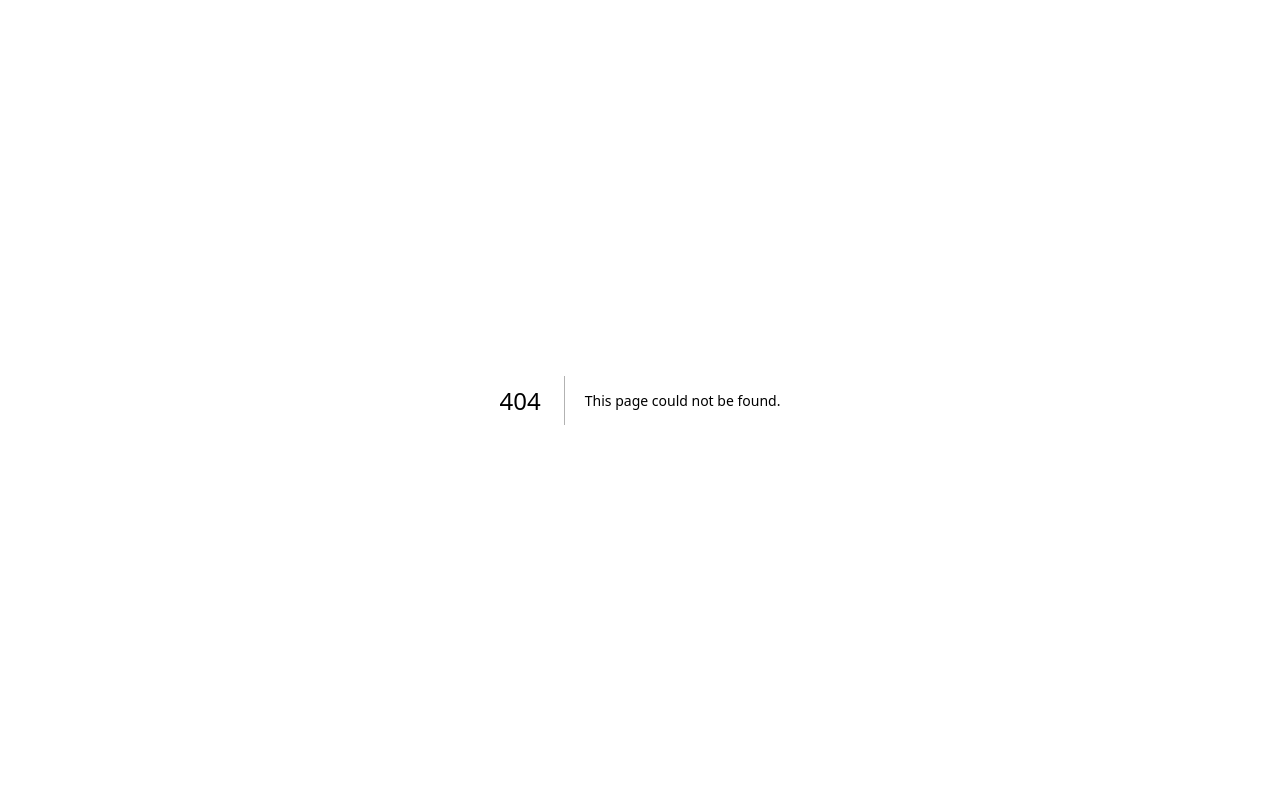
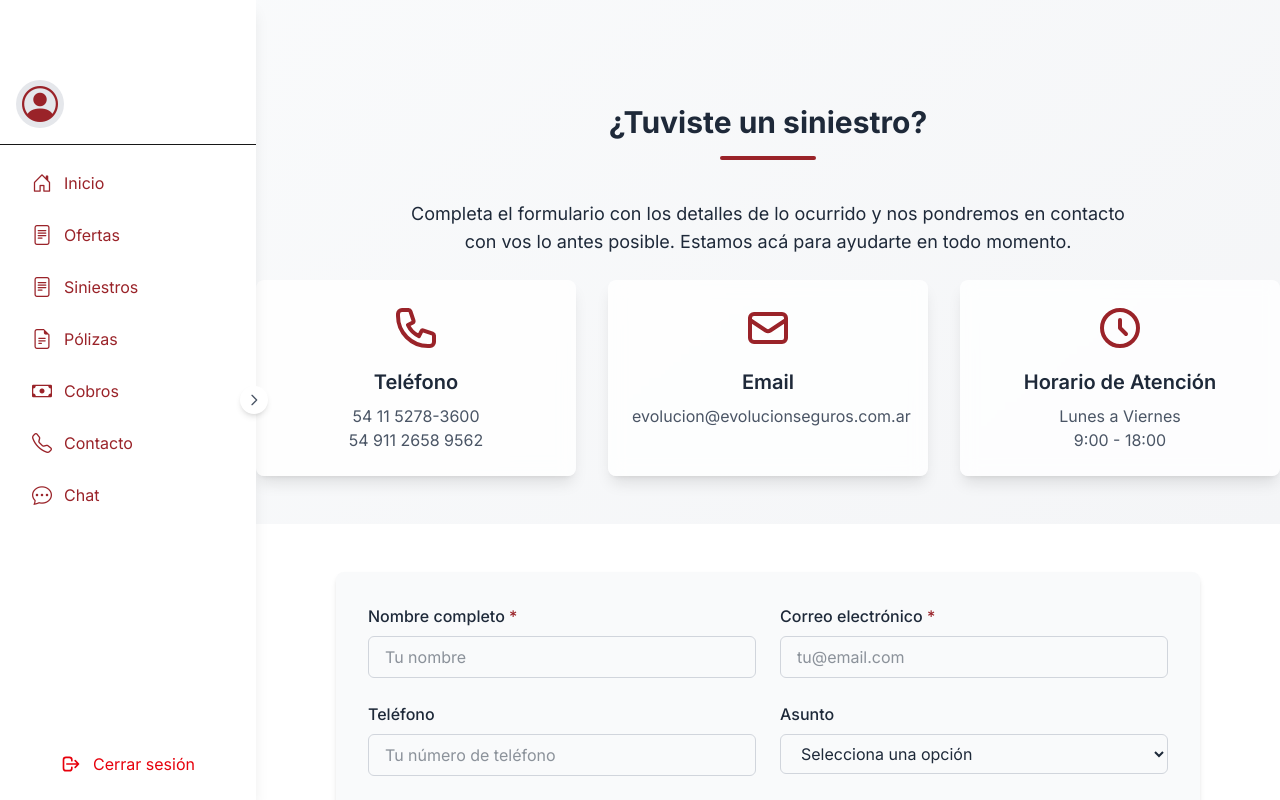
Before and after one commit to virutarasewiez/test-evo-web, a Next.js app: page /login/ingreso/siniestros in a window 1280 px wide. Before the commit this address had no page. Shown: the top 800 px of the page. Built offline with nearby package versions, Linux system fonts and the light colour scheme; sample sign-in values are in the browser's storage.

Commit message:
agregue siniestros

```diff
--- a/src/app/login/components/Sidebar.tsx
+++ b/src/app/login/components/Sidebar.tsx
@@ -41,6 +41,7 @@ export default function Sidebar({ onToggle }: SidebarProps) {
   const menuItems = [
     { name: 'Inicio', path: '/login/ingreso/bienvenida', icon: 'bi-house-door' },
     { name: 'Ofertas', path: '/login/ingreso/ofertas', icon: 'bi-file-text' },
+    { name: 'Siniestros', path: '/login/ingreso/siniestros', icon: 'bi-file-text' },
     { name: 'Pólizas', path: '/login/ingreso/polizas', icon: 'bi-file-earmark-text' },
     { name: 'Cobros', path: '/login/ingreso/cobros', icon: 'bi-cash' },
     { name: 'Contacto', path: '/login/ingreso/contacto', icon: 'bi-telephone' },
--- /dev/null
+++ b/src/app/login/ingreso/siniestros/page.tsx
@@ -0,0 +1,108 @@
+'use client';
+
+import { useEffect, useState } from 'react';
+import { useRouter } from 'next/navigation';
+import Sidebar from '../../components/Sidebar';
+import FormularioContacto from "@/components/FormularioContacto";
+
+export default function SiniestrosPage() {
+  const router = useRouter();
+  const [loading, setLoading] = useState(true);
+  const [sidebarOpen, setSidebarOpen] = useState(true);
+
+  useEffect(() => {
+    const storedData = localStorage.getItem('userData');
+    if (!storedData) {
+      router.push('/login');
+      return;
+    }
+
+    try {
+      JSON.parse(storedData);
+    } catch (err) {
+      console.error('Error al parsear los datos del usuario:', err);
+      router.push('/login');
+    } finally {
+      setLoading(false);
+    }
+  }, [router]);
+
+  const handleSidebarToggle = (isOpen: boolean) => {
+    setSidebarOpen(isOpen);
+  };
+
+  if (loading) {
+    return (
+      <div className="flex h-screen">
+        <Sidebar onToggle={handleSidebarToggle} />
+        <div className={`flex-1 ${sidebarOpen ? 'ml-64' : 'ml-20'} transition-all duration-300 min-h-screen bg-gradient-to-br from-gray-50 to-gray-100 flex items-center justify-center pt-16`}>
+          <div className="flex items-center space-x-4">
+            <div className="animate-spin rounded-full h-8 w-8 border-b-2 border-[#9A2329]"></div>
+            <span className="text-lg text-gray-600">Cargando...</span>
+          </div>
+        </div>
+      </div>
+    );
+  }
+
+  return (
+    <div className="flex h-screen">
+      <Sidebar onToggle={handleSidebarToggle} />
+      <div className={`flex-1 ${sidebarOpen ? 'ml-64' : 'ml-20'} transition-all duration-300 min-h-screen bg-gradient-to-br from-gray-50 to-gray-100 pt-16`}>
+        <main className="py-10">
+          <div className="max-w-3xl mx-auto px-4 text-center">
+            <div className="text-center mb-10">
+              <h2 className="text-3xl font-bold text-gray-800 mb-4">¿Tuviste un siniestro?</h2>
+              <div className="h-1 w-24 bg-[#9A2329] mx-auto rounded"></div>
+            </div>
+
+            <p className="text-lg mb-6 text-gray-800">
+              Completa el formulario con los detalles de lo ocurrido y nos pondremos en contacto con vos lo antes posible. Estamos acá para ayudarte en todo momento.
+            </p>
+          </div>
+
+          <div className="max-w-6xl mx-auto">
+            <div className="grid grid-cols-1 md:grid-cols-3 gap-8 mb-12">
+              {/* Tarjeta de Teléfono */}
+              <div className="bg-white/80 backdrop-blur-sm p-6 rounded-lg shadow-lg text-center">
+                <div className="text-[#9A2329] mb-4">
+                  <svg xmlns="http://www.w3.org/2000/svg" className="h-12 w-12 mx-auto" fill="none" viewBox="0 0 24 24" stroke="currentColor">
+                    <path strokeLinecap="round" strokeLinejoin="round" strokeWidth={2} d="M3 5a2 2 0 012-2h3.28a1 1 0 01.948.684l1.498 4.493a1 1 0 01-.502 1.21l-2.257 1.13a11.042 11.042 0 005.516 5.516l1.13-2.257a1 1 0 011.21-.502l4.493 1.498a1 1 0 01.684.949V19a2 2 0 01-2 2h-1C9.716 21 3 14.284 3 6V5z" />
+                  </svg>
+                </div>
+                <h3 className="text-xl font-semibold mb-2 text-gray-800">Teléfono</h3>
+                <p className="text-gray-600">54 11 5278-3600</p>
+                <p className="text-gray-600">54 911 2658 9562</p>
+              </div>
+
+              {/* Tarjeta de Email */}
+              <div className="bg-white/80 backdrop-blur-sm p-6 rounded-lg shadow-lg text-center">
+                <div className="text-[#9A2329] mb-4">
+                  <svg xmlns="http://www.w3.org/2000/svg" className="h-12 w-12 mx-auto" fill="none" viewBox="0 0 24 24" stroke="currentColor">
+                    <path strokeLinecap="round" strokeLinejoin="round" strokeWidth={2} d="M3 8l7.89 5.26a2 2 0 002.22 0L21 8M5 19h14a2 2 0 002-2V7a2 2 0 00-2-2H5a2 2 0 00-2 2v10a2 2 0 002 2z" />
+                  </svg>
+                </div>
+                <h3 className="text-xl font-semibold mb-2 text-gray-800">Email</h3>
+                <p className="text-gray-600">evolucion@evolucionseguros.com.ar</p>
+              </div>
+
+              {/* Tarjeta de Horario */}
+              <div className="bg-white/80 backdrop-blur-sm p-6 rounded-lg shadow-lg text-center">
+                <div className="text-[#9A2329] mb-4">
+                  <svg xmlns="http://www.w3.org/2000/svg" className="h-12 w-12 mx-auto" fill="none" viewBox="0 0 24 24" stroke="currentColor">
+                    <path strokeLinecap="round" strokeLinejoin="round" strokeWidth={2} d="M12 8v4l3 3m6-3a9 9 0 11-18 0 9 9 0 0118 0z" />
+                  </svg>
+                </div>
+                <h3 className="text-xl font-semibold mb-2 text-gray-800">Horario de Atención</h3>
+                <p className="text-gray-600">Lunes a Viernes</p>
+                <p className="text-gray-600">9:00 - 18:00</p>
+              </div>
+            </div>
+          </div>
+
+          <FormularioContacto />
+        </main>
+      </div>
+    </div>
+  );
+}
```
